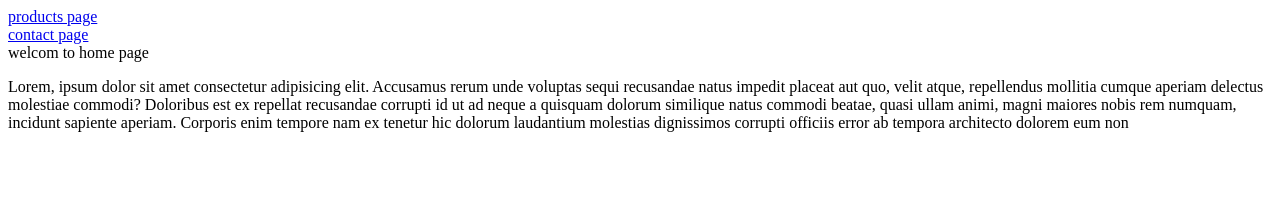
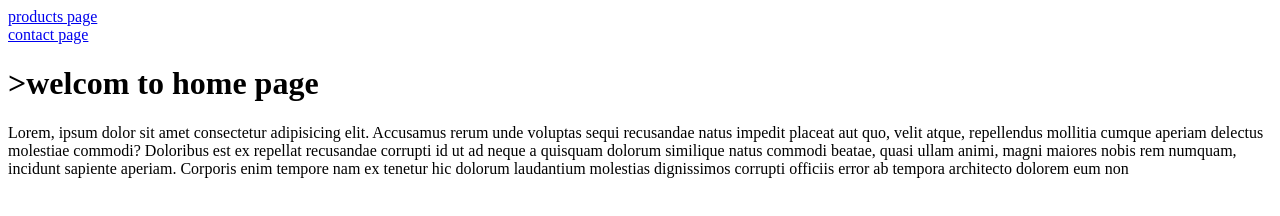
Before and after one commit to mohammadmahdiarab/repo-test01, a plain HTML site: page index.html in a window 1280 px wide. Drawn offline with Linux system fonts and the light colour scheme.

Commit message:
change title index.html

```diff
--- a/index.html
+++ b/index.html
@@ -15,7 +15,7 @@
             <a href="#">contact page</a>
         </nav>
     </header>
-    <h1\
+    <h1>
     >welcom to home page
     </h1>
     <p>Lorem, ipsum dolor sit amet consectetur adipisicing elit. Accusamus rerum unde voluptas sequi recusandae natus
```
